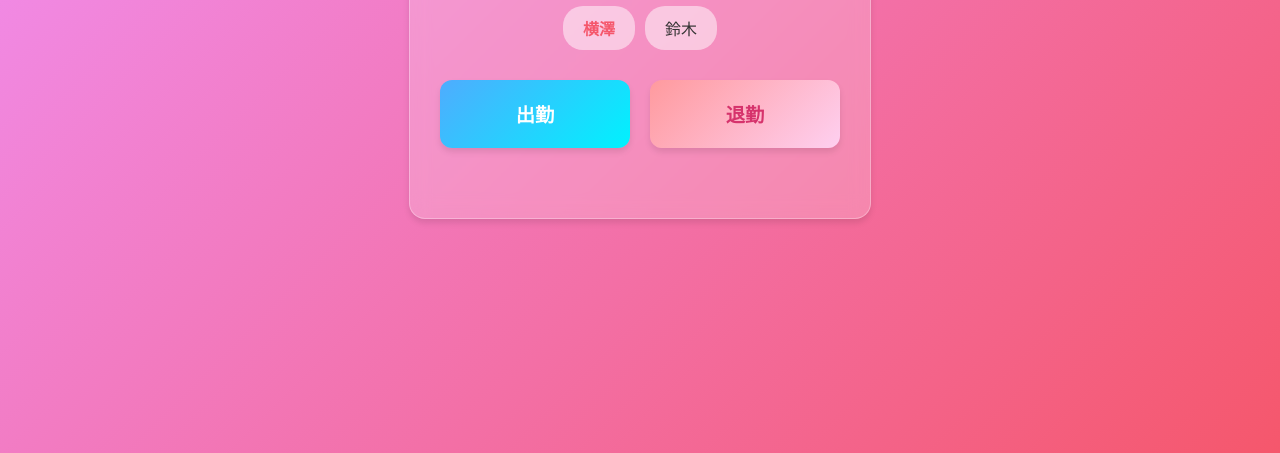
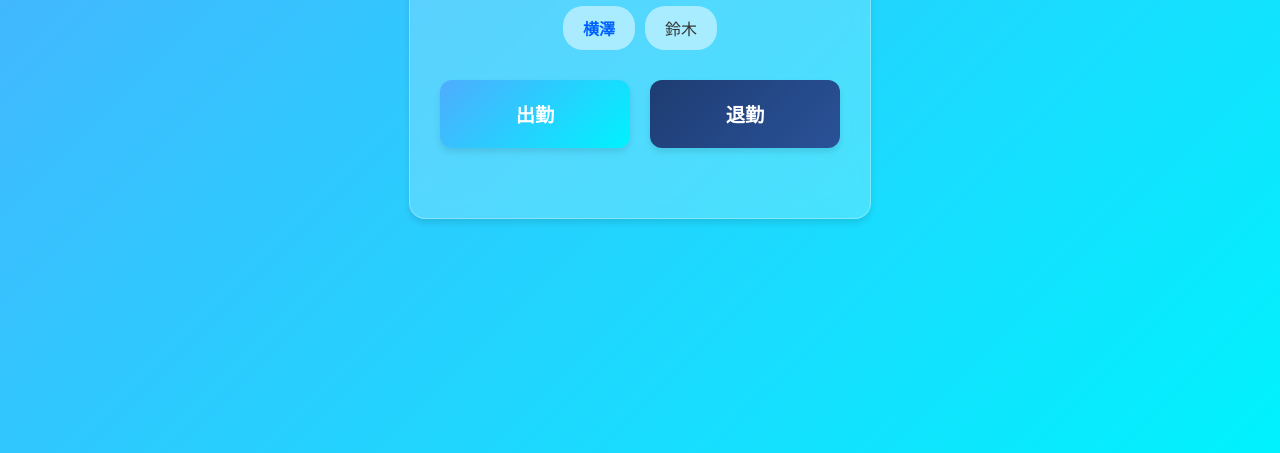
Before and after one commit to auua855/work, a plain HTML site: page index.html in a window 1280 px wide. Shown: the part 347-800 px from the top of the page. Drawn offline with Linux system fonts and the light colour scheme.

Commit message:
Add files via upload

```diff
--- a/style.css
+++ b/style.css
@@ -1,5 +1,5 @@
 body {
-    background: linear-gradient(135deg, #f093fb 0%, #f5576c 100%);
+    background: linear-gradient(135deg, #4facfe 0%, #00f2fe 100%);
     font-family: 'Helvetica Neue', Arial, sans-serif;
     color: #333;
     display: flex;
@@ -27,7 +27,7 @@ body {
 h1 {
     margin-bottom: 20px;
     color: #fff;
-    text-shadow: 1px 1px 2px rgba(0,0,0,0.2);
+    text-shadow: 1px 1px 2px rgba(0, 0, 0, 0.2);
 }
 
 .user-select {
@@ -54,12 +54,12 @@ h1 {
     display: none;
 }
 
-.radio-label input:checked + .radio-text {
+.radio-label input:checked+.radio-text {
     font-weight: bold;
-    color: #f5576c;
+    color: #0061ff;
 }
 
-.radio-label input:checked ~ .radio-label {
+.radio-label input:checked~.radio-label {
     background: #fff;
 }
 
@@ -79,12 +79,12 @@ h1 {
     color: #fff;
     cursor: pointer;
     transition: transform 0.1s, box-shadow 0.2s;
-    box-shadow: 0 4px 6px rgba(0,0,0,0.1);
+    box-shadow: 0 4px 6px rgba(0, 0, 0, 0.1);
 }
 
 .stamp-btn:active {
     transform: translateY(2px);
-    box-shadow: 0 2px 4px rgba(0,0,0,0.1);
+    box-shadow: 0 2px 4px rgba(0, 0, 0, 0.1);
 }
 
 .in {
@@ -92,8 +92,11 @@ h1 {
 }
 
 .out {
-    background: linear-gradient(135deg, #ff9a9e 0%, #fecfef 99%, #fecfef 100%);
-    color: #d6336c;
+    background: linear-gradient(135deg, #434343 0%, black 100%);
+    /* Deep Grey/Black for "Finish" */
+    color: #fff;
+    /* Alternatively, for Blue Theme: */
+    background: linear-gradient(135deg, #1e3c72 0%, #2a5298 100%);
 }
 
 .message {
```
Also changed, not shown: icon.svg, manifest.json.
